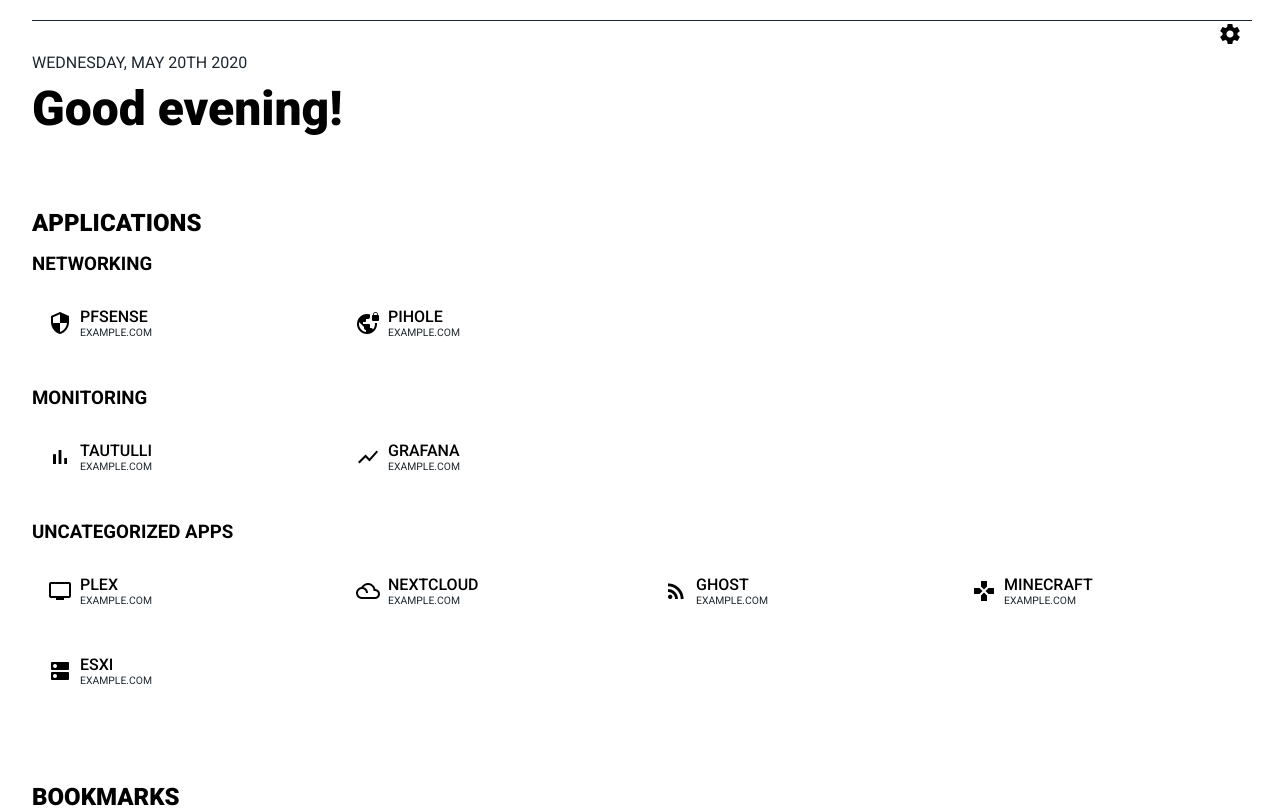
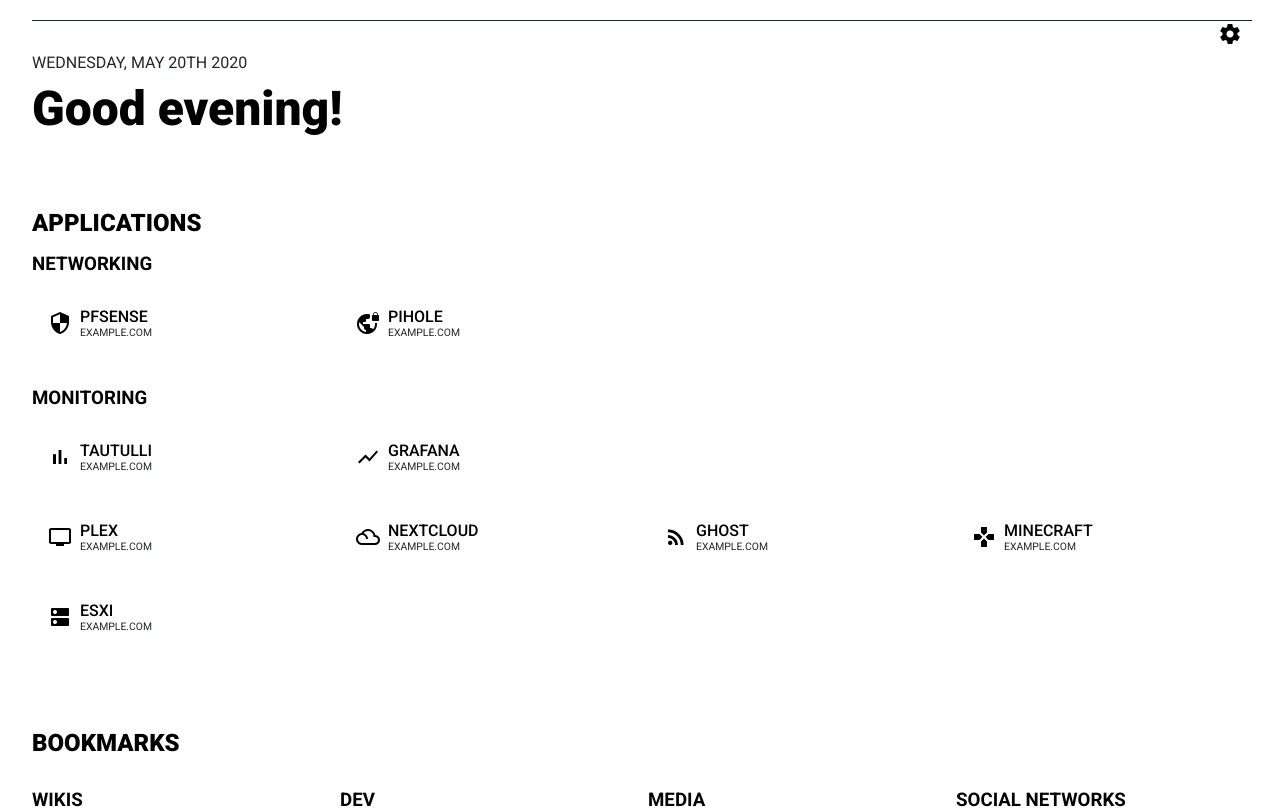
Before and after one commit to phntxx/dashboard, a React (Create React App) app: page / in a window 1280 px wide. Shown: the top 809 px of the page. Built offline with nearby package versions, Linux system fonts and the light colour scheme.

Commit message:
Update appList.tsx

```diff
--- a/src/components/appList.tsx
+++ b/src/components/appList.tsx
@@ -48,7 +48,7 @@
         ))}
       {apps && (
         <AppCategory
-          name={categories.length > 0 ? "Uncategorized apps" : ""}
+          name={categories > 0 ? "Uncategorized apps" : ""}
           items={apps}
         />
       )}
```
